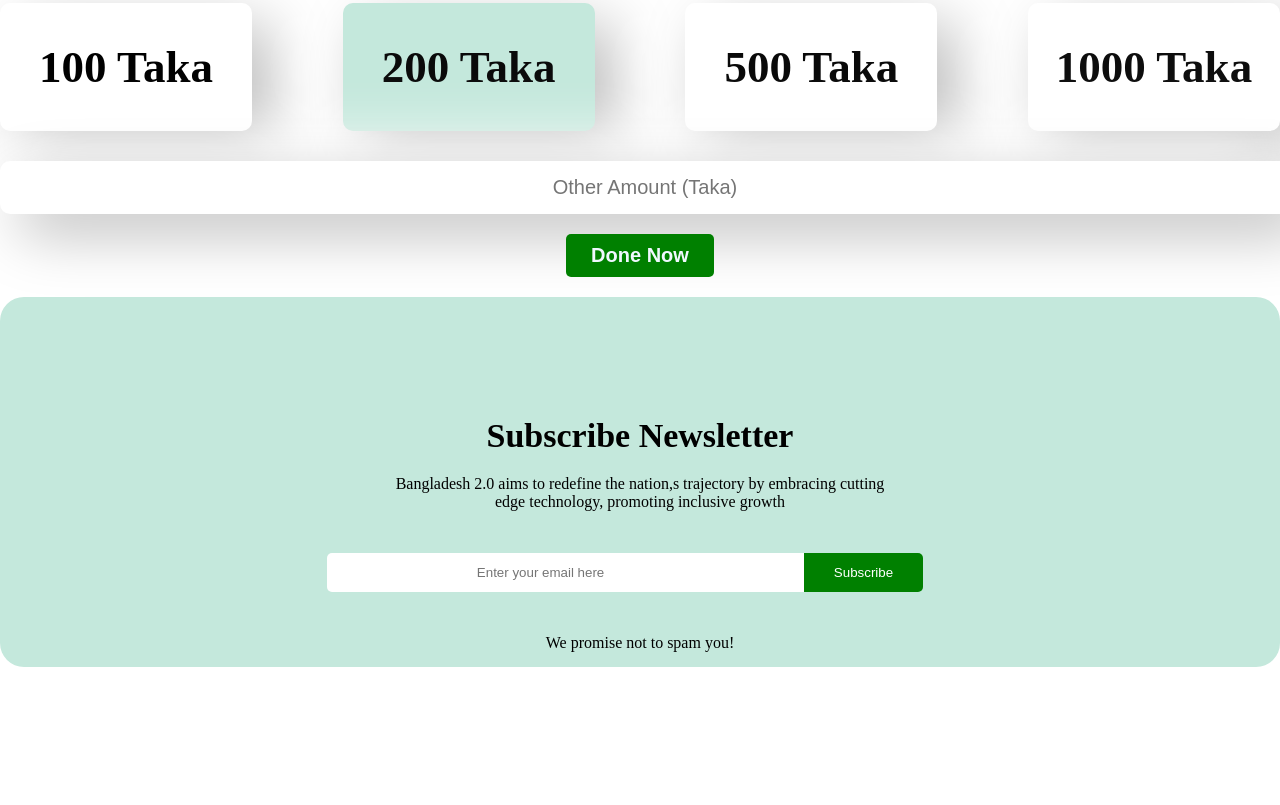
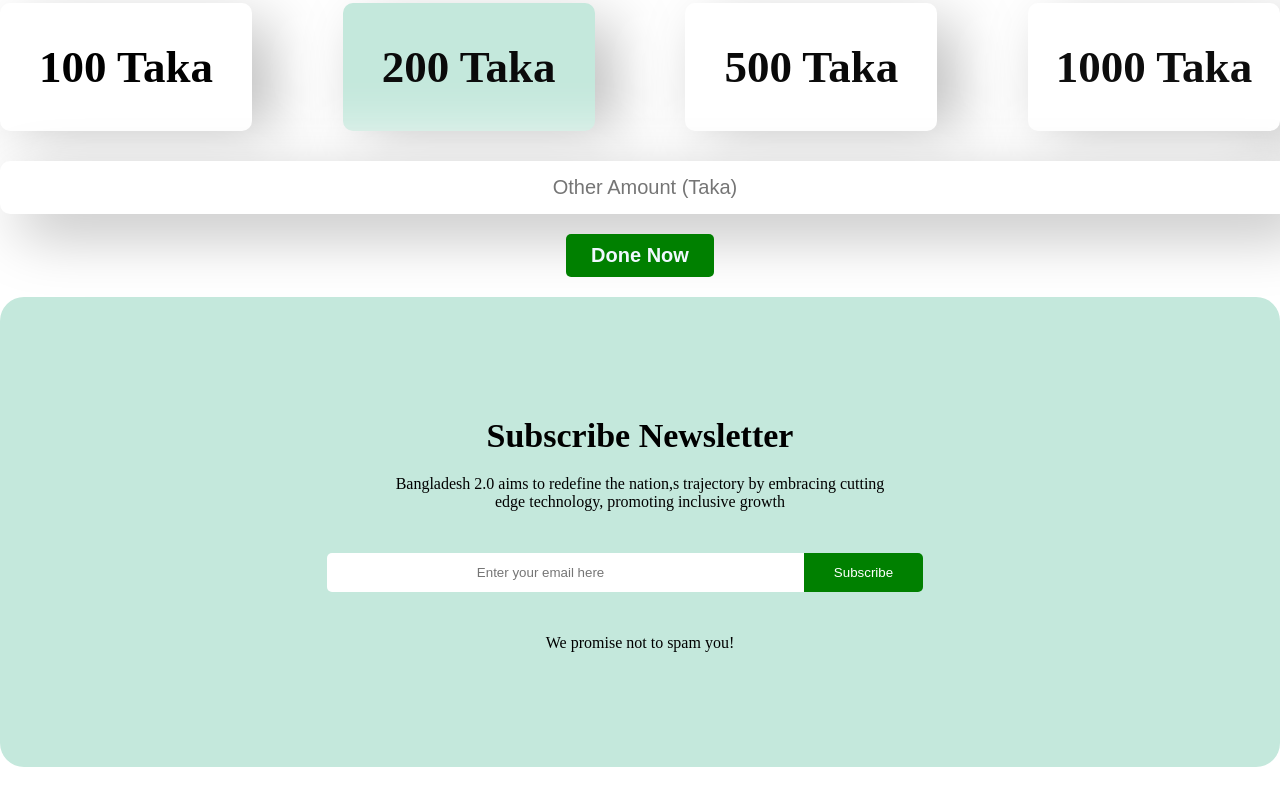
Before and after one commit to Tanvir4147/Assingmen101, a plain HTML site: page index.html in a window 1280 px wide. Shown: the part 2291-3096 px from the top of the page. Before the commit the page ends 2958 px from the top, so only its background shows below. Drawn offline with Linux system fonts and the light colour scheme.

Commit message:
New-code

```diff
--- a/style.css
+++ b/style.css
@@ -317,13 +317,13 @@ background-color: rgb(237, 212, 179);
 /* Subscribe Newsletter */
 .News-letter{
     width: 1280px;
-    height: 250px;
-
+    height: 350px;
     margin: 0px auto;
     background-color: rgb(196, 232, 220);
     border-radius: 24px;
     text-align: center;
     padding-top: 120px;
+    margin-bottom: 50px;
 
 }
 .News-letter h1{
```
